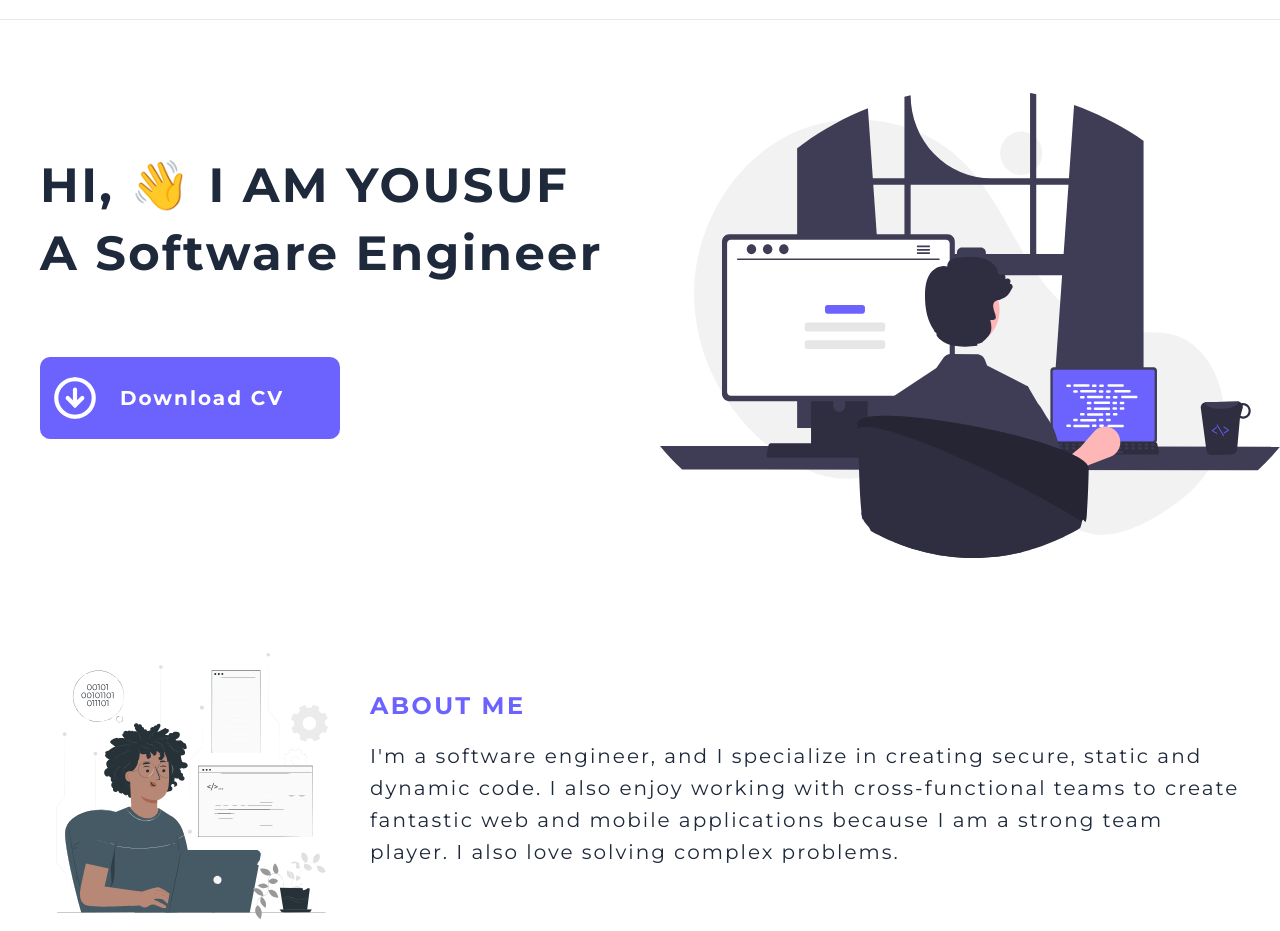
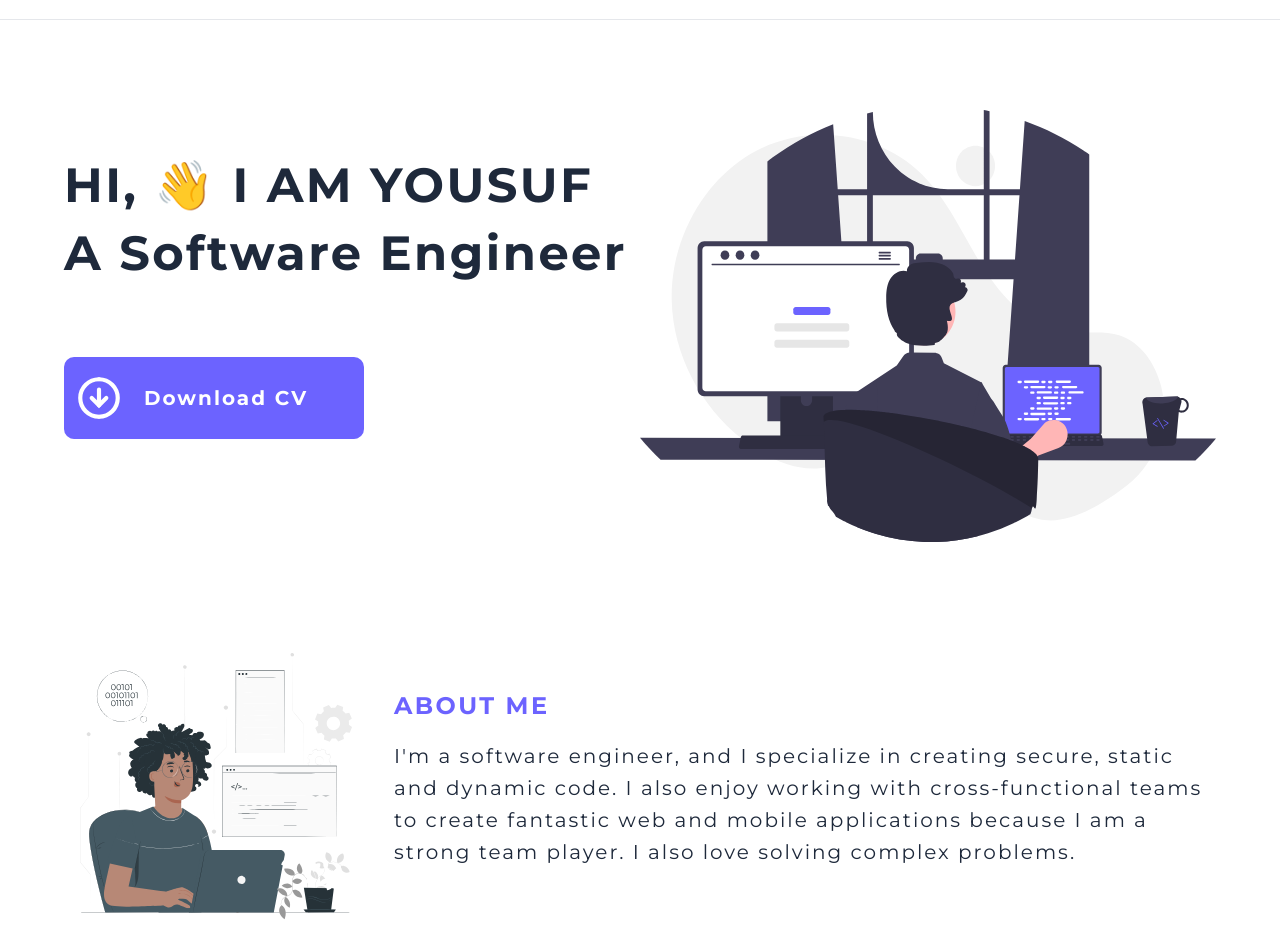
Before and after one commit to YOUSUFABDI/Yousuf-s-Site, a React (Vite) app: page / in a window 1280 px wide. Shown: the part 71-1002 px from the top of the page. Built offline with nearby package versions, Linux system fonts and the light colour scheme.

Commit message:
fixed some isuues of all components

```diff
--- a/package.json
+++ b/package.json
@@ -10,6 +10,7 @@
     "preview": "vite preview"
   },
   "dependencies": {
+    "framer-motion": "^10.16.4",
     "react": "^18.2.0",
     "react-dom": "^18.2.0",
     "react-icons": "^4.10.1",
--- a/src/components/AboutMe.tsx
+++ b/src/components/AboutMe.tsx
@@ -1,4 +1,5 @@
-import React from 'react'
+import React, { useRef } from 'react'
+import { motion, useScroll, useTransform } from 'framer-motion'
 import aboutDarkImg from './../assets/images/aboutImgDark.svg'
 import aboutLightImg from './../assets/images/aboutImgLighty.svg'
 import { useTheme } from '../context/ThemeContext'
@@ -6,8 +7,25 @@ import { useTheme } from '../context/ThemeContext'
 const AboutMe: React.FC = () => {
   const { theme } = useTheme()
 
+  const ref = useRef<HTMLElement>(null)
+
+  const { scrollYProgress } = useScroll({
+    target: ref,
+    offset: ['start end', 'end end'],
+  })
+
+  const scaleProgress = useTransform(scrollYProgress, [0, 1], [0.8, 1])
+  const opacityProgress = useTransform(scrollYProgress, [0, 1], [0.6, 1])
+
   return (
-    <section className="flex flex-col lg:flex-row-reverse items-center gap-10 md:gap-[30px] mt-10 md:mt-[50px] lg:mt-[70px] pt-[101px] md:pt-[111px] lg:py-0 lg:items-start lg:mx-10 ">
+    <motion.section
+      style={{
+        scale: scaleProgress,
+        opacity: opacityProgress,
+      }}
+      ref={ref}
+      className="flex flex-col lg:flex-row-reverse items-center gap-10 md:gap-[30px] mt-10 md:mt-[50px] lg:mt-[70px] pt-[101px] md:pt-[111px] lg:py-0 lg:items-start lg:mx-16 "
+    >
       <div className="text-center lg:text-start lg:flex-1 lg:pt-[61px]">
         <span className="text-activeColor text-2xl font-montosra font-bold leading-7 tracking-[2.4px] uppercase">
           About Me
@@ -26,7 +44,7 @@ const AboutMe: React.FC = () => {
           <img className="" src={aboutLightImg} alt="aboutImgLight" />
         )}
       </div>
-    </section>
+    </motion.section>
   )
 }
 
--- a/src/components/Header.tsx
+++ b/src/components/Header.tsx
@@ -40,7 +40,7 @@ const Header: React.FC = () => {
 
   return (
     <header
-      className={`sticky top-0 w-full flex items-center px-4 md:px-6 lg:px-10 py-5 border-b dark:border-b-0 bg-white/80 text-darkTxtColor dark:bg-gray-900/90 dark:text-white ${
+      className={`sticky top-0 w-full flex items-center px-4 md:px-6 lg:px-16 py-5 border-b dark:border-b-0 bg-white/80 text-darkTxtColor dark:bg-gray-900/90 dark:text-white ${
         isScrolled && 'backdrop-blur-sm'
       }`}
     >
--- a/src/components/Hero.tsx
+++ b/src/components/Hero.tsx
@@ -1,18 +1,27 @@
 import React from 'react'
+import { motion } from 'framer-motion'
 import homeImg1 from './../assets/images/home-img1.svg'
 import downloadIcon from './../assets/icons/downloading.svg'
 
 const Hero: React.FC = () => {
   return (
-    <section className="flex flex-col items-center bg-white text-darkTxtColor dark:bg-darkColor dark:text-white mt-[40px] md:mt-[50px] xl:mt-[70px] px-4 md:px-6 xl:px-0 xl:pl-10 lg:flex-row-reverse lg:justify-between">
+    <section className="flex flex-col items-center bg-white text-darkTxtColor dark:bg-darkColor dark:text-white mt-[40px] md:mt-[50px] xl:mt-[70px] px-4 md:px-6 lg:px-16 xl:px-16 lg:flex-row-reverse lg:justify-between">
       <div className="lg:flex lg:flex-1 lg:justify-end">
-        <img
-          className="md:w-[500px] md:h-[400px] lg:w-full lg:h-full"
-          src={homeImg1}
-          alt="homeImg1"
-        />
+        <motion.div
+          initial={{ opacity: 0, scale: 0.8 }}
+          animate={{ opacity: 1, scale: 1 }}
+          transition={{ duration: 1 }}
+          className='className="md:w-[500px] md:h-[400px] lg:w-full lg:h-full lg:object-cover'
+        >
+          <img className="w-full h-full" src={homeImg1} alt="homeImg1" />
+        </motion.div>
       </div>
-      <div className="flex flex-col items-center gap-3 md:gap-5 font-montosra font-bold text-2xl tracking-[0.15rem] leading-[1.875rem] mt-10 xl:mt-[71px] md:text-3xl lg:flex-1 lg:items-start xl:flex-1 xl:items-start text-center xl:text-start lg:text-4xl xl:text-5xl xl:h-[400px] 2xl:text-7xl 2xl:leading-[100px]">
+      <motion.div
+        initial={{ opacity: 0, scale: 0.8 }}
+        animate={{ opacity: 1, scale: 1 }}
+        transition={{ duration: 1 }}
+        className="flex flex-col items-center gap-3 md:gap-5 font-montosra font-bold text-2xl tracking-[0.15rem] leading-[1.875rem] mt-10 xl:mt-[71px] md:text-3xl lg:flex-1 lg:items-start xl:flex-1 xl:items-start text-center xl:text-start lg:text-4xl xl:text-5xl xl:h-[400px] 2xl:text-7xl 2xl:leading-[100px]"
+      >
         <span className="">HI, 👋 I AM YOUSUF</span>
         <span className="">A Software Engineer</span>
         <button className="flex items-center gap-5 bg-activeColor text-white rounded-[10px] pr-14 pl-[10px] py-4 mt-10 lg:mt-[60px] hover:opacity-80 duration-150 ease-in">
@@ -21,7 +30,7 @@ const Hero: React.FC = () => {
             Download CV
           </span>
         </button>
-      </div>
+      </motion.div>
     </section>
   )
 }
```
Also changed, not shown: 1 other file (tests, documents, lock files or other folders).
